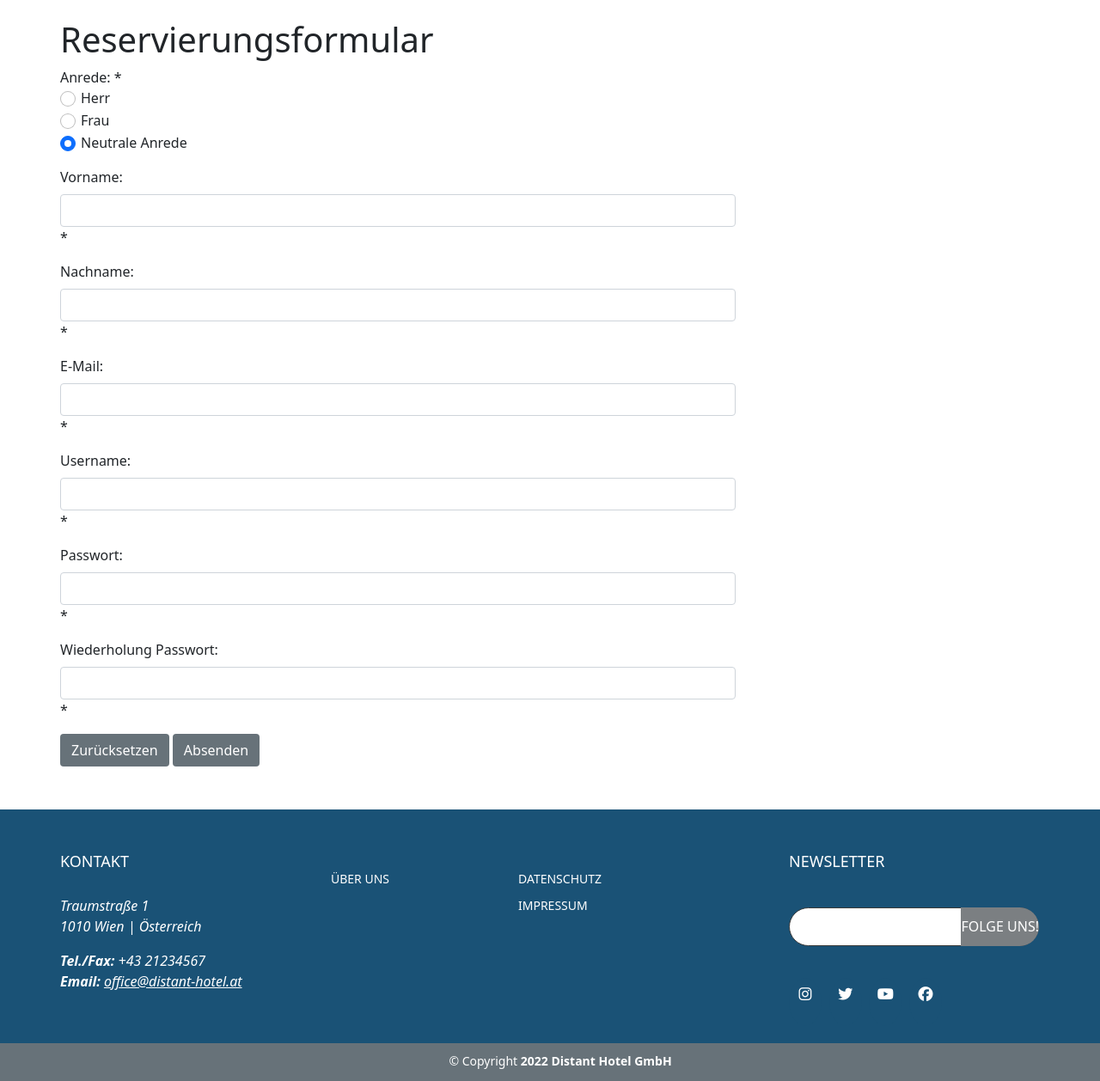
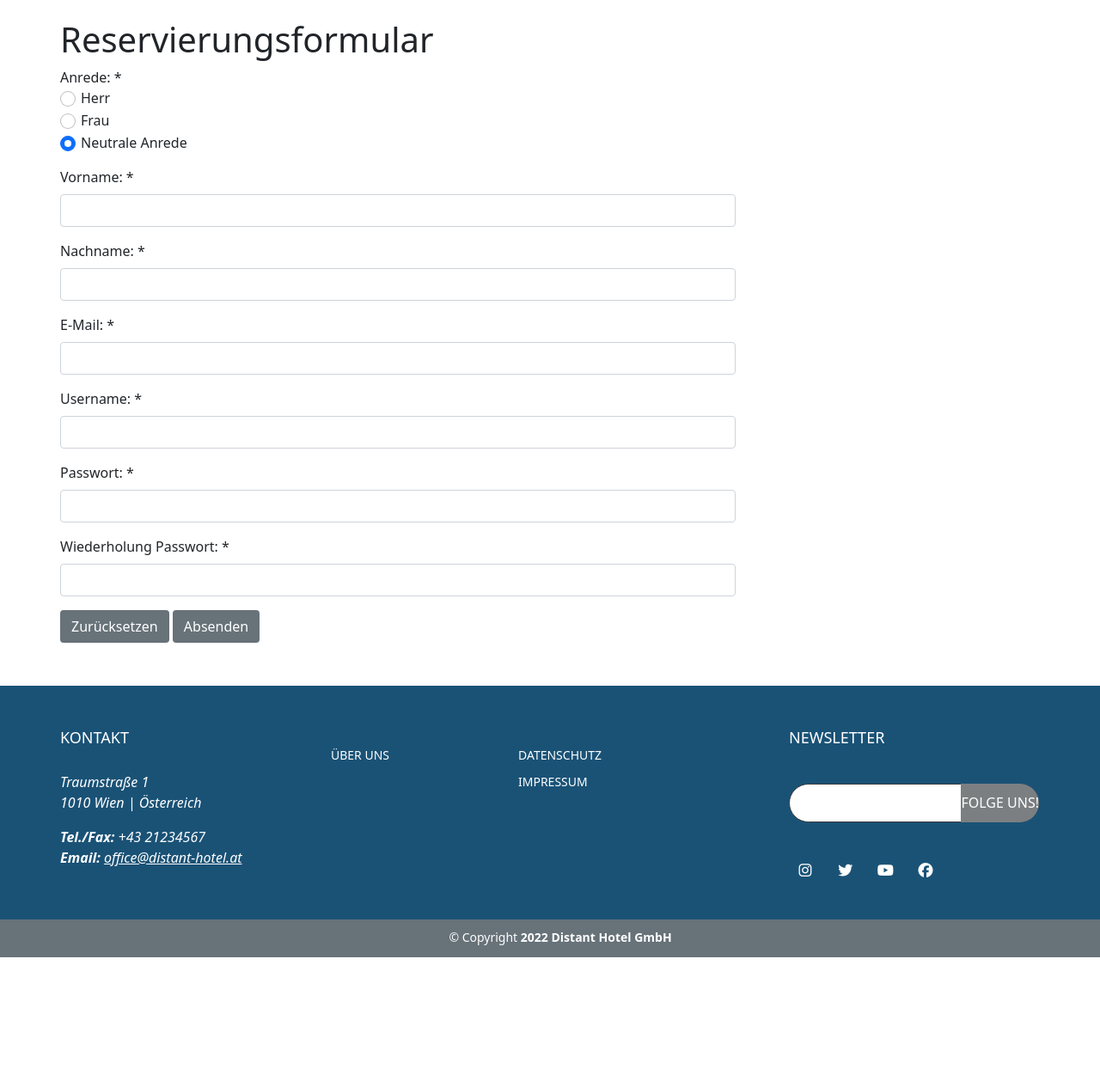
Before and after one commit to wi20b063/d-hotel.github.io, a PHP site: page /register.php in a window 1280 px wide. Shown: the part 148-1406 px from the top of the page at 86% size. After the commit the page ends 1262 px from the top, so only its background shows below. Run offline with PHP 8.4, Linux system fonts and the light colour scheme; some libraries are stand-ins or nearby versions; some web fonts are replaced.

Commit message:
upload & small changes to login/register

```diff
--- a/fiveserver.config.js
+++ b/fiveserver.config.js
@@ -3,6 +3,6 @@ module.exports = {
     highlight: true,
     injectbody: true,
     navigate: true, //enable live reloading
-    php: "C:/xampp/php/php.exe",  // Windows
+    php: "C:/xampp2/php/php.exe",  // Windows
     open: 'index.php',
 }
--- a/login.php
+++ b/login.php
@@ -12,7 +12,7 @@
     $error["save"] = false;
 
 
-if ($_SERVER["REQUEST_METHOD"] == "POST") {
+    if (isset($_POST['submit']) && ($_SERVER["REQUEST_METHOD"] == "POST") ){
     if (empty($_POST["username"])) {
         $error["username"] = true;
     }
--- a/register.php
+++ b/register.php
@@ -8,7 +8,7 @@
 
         $anrede = $fname = $lname= $mail= $uname = $pw= $pw2 =  "";
 
-        if ($_SERVER["REQUEST_METHOD"] == "POST") {
+        if (isset($_POST['submit']) && ($_SERVER["REQUEST_METHOD"] == "POST") ){
             if (empty($_POST["anrede"])) {
               $anredeErr = "anrede ist erforderlich";
             } else {
@@ -111,43 +111,43 @@
                             </div>
 
                             <div class="mb-3">
-                                <label for="fname" class="form-label">Vorname:</label>
+                                <label for="fname" class="form-label">Vorname: *</label>
                                 <input type="text" id="fname" name="fname" class="form-control">
-                                <span class="error">* <?php echo $fnameErr;?></span>
+                                <span class="error"> <?php echo $fnameErr;?></span>
                             </div>
 
                             <div class="mb-3">
-                                <label for="lname" class="form-label">Nachname:</label>
+                                <label for="lname" class="form-label">Nachname: *</label>
                                 <input type="text" id="lname" name="lname" class="form-control">
-                                <span class="error">* <?php echo $lnameErr;?></span>
+                                <span class="error"><?php echo $lnameErr;?></span>
                             </div>
 
                             <div class="mb-3">
-                                <label for="mail" class="form-label">E-Mail:</label>
+                                <label for="mail" class="form-label">E-Mail: *</label>
                                 <input type="email" id="mail" name="mail" class="form-control">
-                                <span class="error">* <?php echo $mailErr;?></span>
+                                <span class="error"><?php echo $mailErr;?></span>
                             </div>
 
                             <div class="mb-3">
-                                <label for="uname" class="form-label">Username:</label>
+                                <label for="uname" class="form-label">Username: *</label>
                                 <input type="text" id="uname" name="uname" class="form-control">
-                                <span class="error">* <?php echo $unameErr;?></span>
+                                <span class="error"> <?php echo $unameErr;?></span>
                             </div>
 
                             <div class="mb-3">
-                                <label for="pw" class="form-label">Passwort:</label>
+                                <label for="pw" class="form-label">Passwort: *</label>
                                 <input type="password" id="pw" name="pw" class="form-control"
                                     pattern="(?=.*\d)(?=.*[a-z])(?=.*[A-Z]).{8,}"
                                     title="Muss mindestens eine Zahl und einen Groß- und Kleinbuchstaben sowie mindestens 8 oder mehr Zeichen enthalten">
-                                <span class="error">* <?php echo $pwErr;?></span>
+                                <span class="error"><?php echo $pwErr;?></span>
                             </div>
 
                             <div class="mb-3">
-                                <label for="pw2" class="form-label">Wiederholung Passwort:</label>
+                                <label for="pw2" class="form-label">Wiederholung Passwort: *</label>
                                 <input type="password" id="pw2" name="pw2" class="form-control"
                                     pattern="(?=.*\d)(?=.*[a-z])(?=.*[A-Z]).{8,}"
                                     title="Muss mindestens eine Zahl und einen Groß- und Kleinbuchstaben sowie mindestens 8 oder mehr Zeichen enthalten">
-                                <span class="error">* <?php echo $pw2Err;?></span>
+                                <span class="error"> <?php echo $pw2Err;?></span>
                             </div>
 
                             <button type="reset" class="btn">Zurücksetzen</button>
```
Also changed, not shown: components/htmlForm.html (added, +15 -0 lines), components/upload.php (added, +25 -0 lines).
